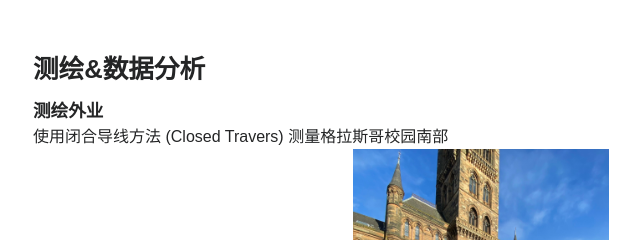
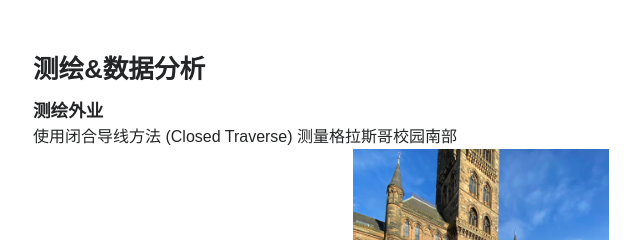
Before and after one commit to MSuFleming/Resume, a plain HTML site: page School.html in a window 1280 px wide. Shown: the part 3980-4220 px from the top of the page, 159-799 px from the left. Drawn offline with Linux system fonts and the light colour scheme.

Commit message:
Update School.html

```diff
--- a/School.html
+++ b/School.html
@@ -142,7 +142,7 @@
 <div class="method_text">
     <h2>测绘&数据分析</h2>
     <h3>测绘外业</h3>
-    <p>使用闭合导线方法 (Closed Travers) 测量格拉斯哥校园南部</p>
+    <p>使用闭合导线方法 (Closed Traverse) 测量格拉斯哥校园南部</p>
     </div>
     <div class="method_image_medium">
     <img src="images\survey1.jpeg" alt="survey">
```
